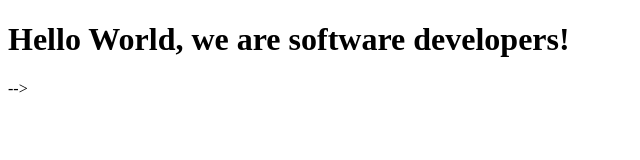
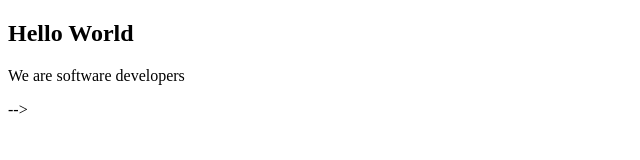
Before and after one commit to Azeem838/Njigouh-Azeem, a plain HTML site: page index.html in a window 1280 px wide. Shown: the whole page, without its empty margins (0-640 px from the left). Drawn offline with Linux system fonts and the light colour scheme.

Commit message:
Points 1 & 2

```diff
--- a/index.html
+++ b/index.html
@@ -9,7 +9,10 @@
   <body>
     <script src="https://cdn.freecodecamp.org/testable-projects-fcc/v1/bundle.js"></script>
 
-    <h1>Hello World, we are software developers!</h1>
+    <section id="welcome-section">
+      <h1>Hello World</h1>
+      <p>We are software developers</p>
+    </section>
 
 
     -->
```
